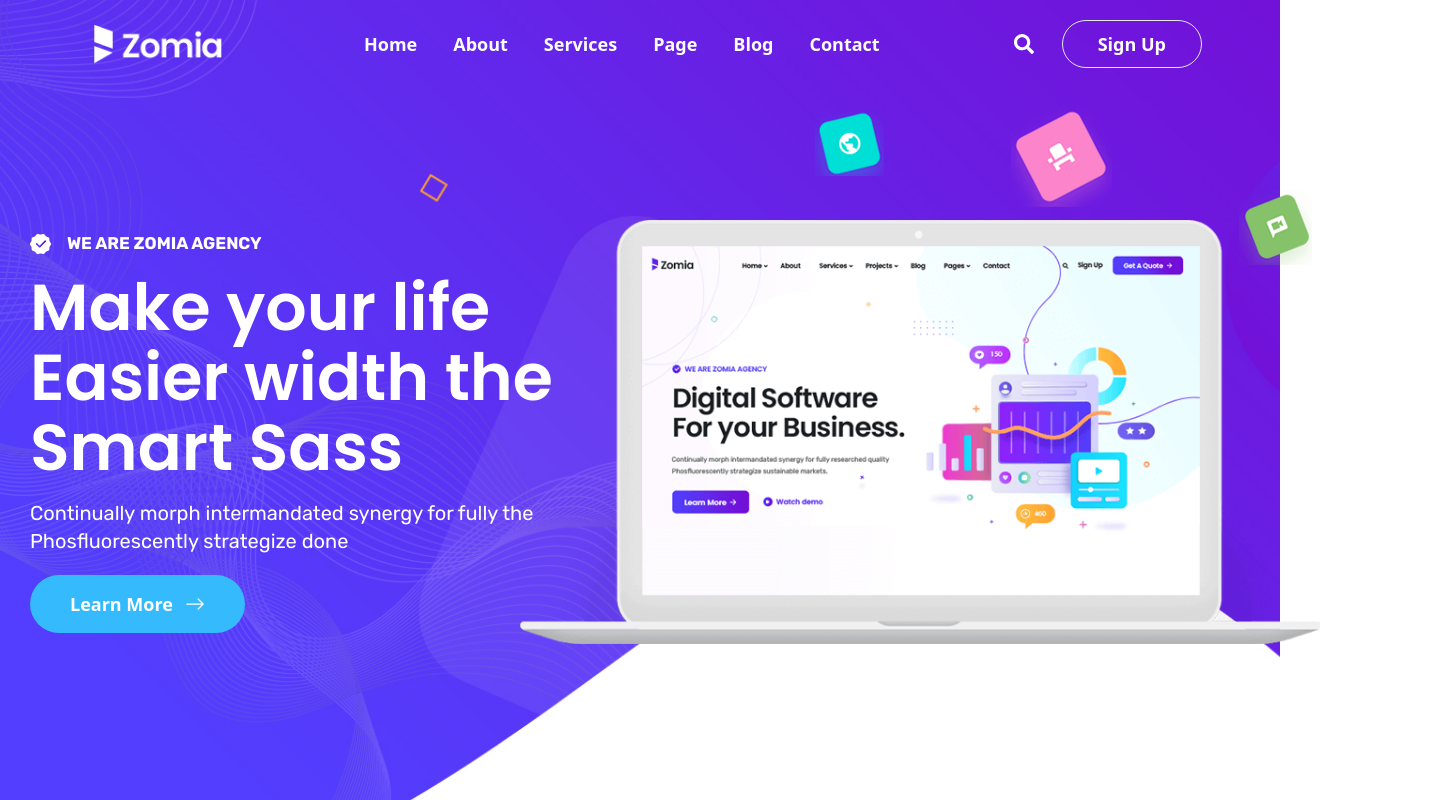
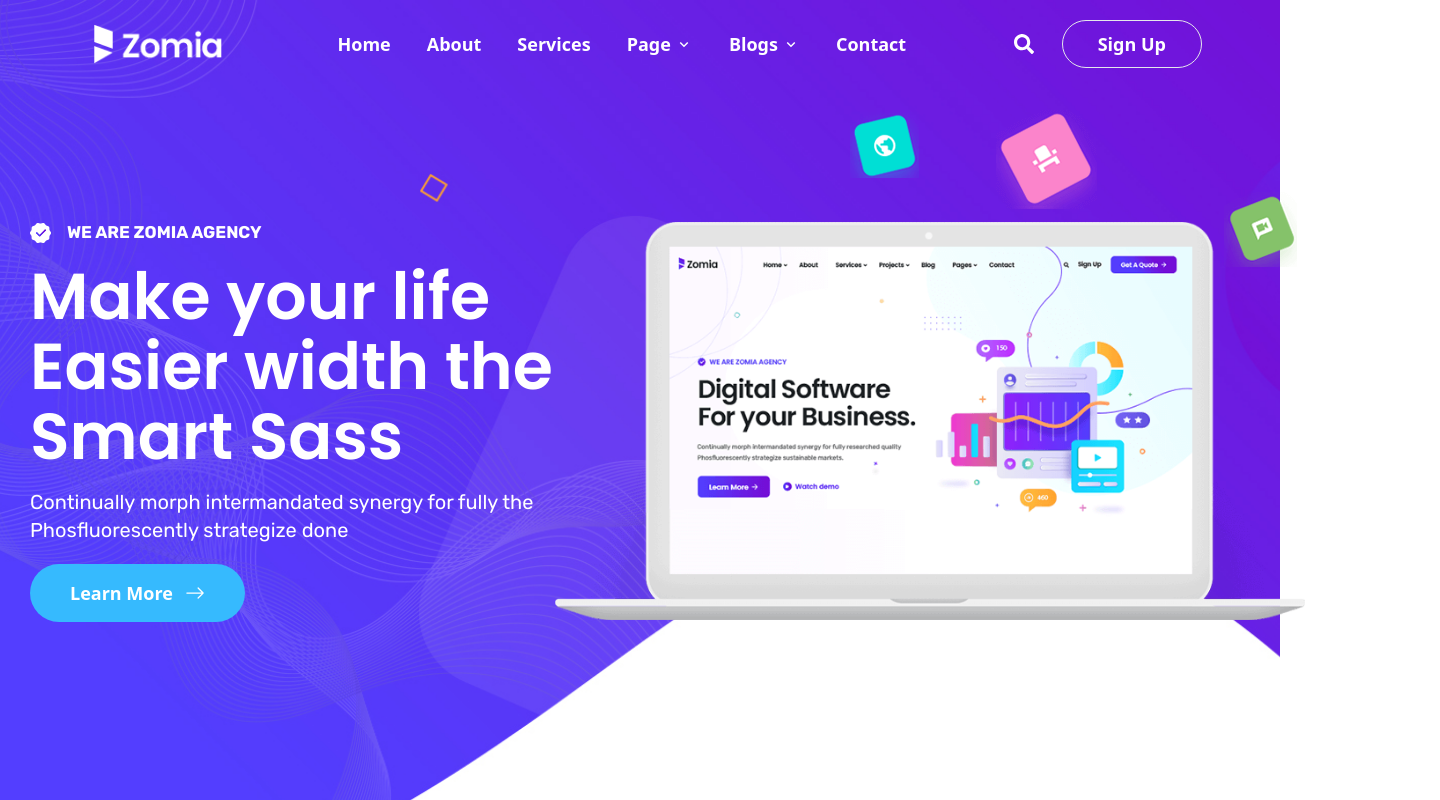
Before and after one commit to hasibahamedsakib/zomia-sass, a React (Vite) app: page / in a window 1280 px wide. Shown: the top 800 px of the page, 1440 px wide, since content can reach past the window. Built offline with nearby package versions, Linux system fonts and the light colour scheme.

Commit message:
home page is compleate with fullay responsive

```diff
--- a/package.json
+++ b/package.json
@@ -10,6 +10,7 @@
     "preview": "vite preview"
   },
   "dependencies": {
+    "aos": "^2.3.4",
     "localforage": "^1.10.0",
     "react": "^18.2.0",
     "react-countup": "^6.4.2",
--- a/src/Components/DesktopApplications/DesktopApplications.jsx
+++ b/src/Components/DesktopApplications/DesktopApplications.jsx
@@ -7,7 +7,7 @@ const DesktopApplications = () => {
       <div className="Container flex items-center flex-col-reverse lg:flex-row-reverse justify-between p-3 md:p-5 ">
         {/* section image */}
         <div className="flex-1 pb-5 md:pb-0 pt-10 lg:pt-0">
-          <div className="aw-12/12 animation-bounce">
+          <div className="w-12/12 animation-bounce">
             <img src="/photo/Saas-Landing-8.png" className="" alt="" />
           </div>
         </div>
--- a/src/Components/Footer/Footer.jsx
+++ b/src/Components/Footer/Footer.jsx
@@ -3,7 +3,7 @@ import FooterForm from "./FooterForm";
 
 const Footer = () => {
   return (
-    <footer className="bg-[url('/photo/footer-img.png')] bg-no-repeat pt-20 pb-4 lg:pt-[165px] lg:pb-[20px] bg-center bg-cover ">
+    <footer className="bg-[url('/photo/footer-img.png')] bg-no-repeat pt-20 pb-4 md:pt-[120px] lg:pt-[165px] lg:pb-[20px] bg-center bg-cover ">
       <div className="Container">
         <FooterForm />
         <FooterContent />
--- a/src/Components/HeroSection/HeroSection.jsx
+++ b/src/Components/HeroSection/HeroSection.jsx
@@ -6,12 +6,12 @@ const HeroSection = () => {
     <div className="bg-[url('/photo/hero-bg.jpg')] bg-center py-10 bg-cover h-[900px]">
       <div className="flex items-center lg:flex-row flex-col  p-3 md:p-5 Container py-5 lg:my-40 space-y-6 md:space-y-8 lg:space-y-0">
         {/* hero text */}
-        <div className="relative lg:-left-[60px] space-y-4 flex-1 text-white lg:w-[550px]">
-          <div className="flex space-x-4 items-center lg:w-[550px]">
+        <div className="relative lg:left-1 xl:-left-[60px] space-y-4 flex-1 text-white xl:w-[540px] w-11/12">
+          <div className="flex space-x-4 items-center md:11/12 xl:w-[540px]">
             <img src="/photo/star.png" alt="" />
             <p className="text-[17px] font-bold">WE ARE ZOMIA AGENCY</p>
           </div>
-          <h1 className="text-3xl md:text-4xl lg:text-[65px] lg:leading-[70px] font-bold  leading-tight lg:w-[550px]">
+          <h1 className="text-3xl md:text-4xl lg:5xl xl:text-[65px] xl:leading-[70px] font-bold  leading-tight w-11/12 xl:w-[540px]">
             Make your life Easier width the Smart Sass
           </h1>
 
@@ -28,15 +28,15 @@ const HeroSection = () => {
         </div>
 
         {/* hero image */}
-        <div className="flex-1 ">
-          <div className="relative md:-left-[120px] lg:w-[800px] md:w-[600px]">
-            <div className="absolute hidden md:block -top-20 md:left-[295px] animation-bounce">
+        <div className=" ">
+          <div className="relative lg:left-[-25px] xl:-left-[75px] w-12/12  md:w-[600px] lg:w-[750px] xl-w-[0] ">
+            <div className="absolute hidden lg:block -top-20 md:left-[295px] animation-bounce">
               <img src="/photo/s3.png" alt="" />
             </div>
-            <div className="absolute hidden md:block md:-top-28 md:right-52 animation-spin">
+            <div className="absolute hidden lg:block md:-top-28 md:right-52 animation-spin">
               <img src="/photo/s4.png" alt="" />
             </div>
-            <div className="absolute hidden md:block md:top-0 md:right-2 animation-bounce">
+            <div className="absolute hidden lg:block md:top-0 md:right-2 animation-bounce">
               <img src="/photo/s5.png" alt="" />
             </div>
 
--- a/src/Components/Meeting/Meeting.jsx
+++ b/src/Components/Meeting/Meeting.jsx
@@ -31,10 +31,10 @@ const Meeting = () => {
               <img
                 src="/photo/image-1.png"
                 alt="website-and_apps_image"
-                className=" align-middle z-50 lg:w-[400px] ml-7 mt-6 md:ml-16 md:mt-0"
+                className=" align-middle z-50 w-11/12 md:12/12 lg:w-[400px] ml-7 mt-6 md:ml-16 md:mt-0"
               />
             </div>
-            <div className="absolute  top-10 animation-spin w-12/12 py-5">
+            <div className="absolute  top-10 animation-spin w-11/12 md:w-12/12 py-5">
               <img src="/photo/circle.png" className="" alt="" />
             </div>
           </div>
--- /dev/null
+++ b/src/Components/Navbar/NavBarDemo.jsx
@@ -0,0 +1,201 @@
+import { Link, NavLink } from "react-router-dom";
+import useScrollPosition from "./useScrollPosition";
+import { FaBars, FaSearch } from "react-icons/fa";
+import { IoMdClose } from "react-icons/io";
+import { BiChevronDown } from "react-icons/bi";
+import { useState } from "react";
+
+const NavBarDemo = () => {
+  // modal openar
+  const [isOpen, setIsOpen] = useState(false);
+  // scrolling tracker
+  const scrollPosition = useScrollPosition();
+  // background color add and remover
+  const navbarBgColor =
+    scrollPosition > 100 ? "lg:bg-[#5a49f8]" : "lg:bg-transparent";
+
+  const toggleNavbar = () => {
+    setIsOpen(!isOpen);
+  };
+
+  return (
+    <nav
+      className={` w-full lg:fixed   z-10  lg:px-10 lg:py-2  transition-all duration-300 ${navbarBgColor} `}
+    >
+      <div className="Container ">
+        <div className="flex flex-col lg:flex-row items-center justify-between">
+          {/* website Logo */}
+          <div className=" w-48 lg:w-40   p-4 ">
+            <Link to="/">
+              <img
+                src="/photo/logo-1.png"
+                className="hidden lg:block"
+                alt="Zomia_website_logo"
+              />
+              <img
+                src="/photo/logo.png"
+                className=" lg:hidden"
+                alt="Zomia_website_logo"
+              />
+            </Link>
+          </div>
+          {/* small screen size */}
+          <div className="px-3 w-full lg:hidden flex justify-between text-white bg-[#5f4ff8] p-3">
+            <h2 className="text-2xl uppercase font-semibold">Zomia</h2>
+            <button
+              className="lg:hidden block focus:outline-none "
+              onClick={toggleNavbar}
+            >
+              {/* modal open and close */}
+              {isOpen ? (
+                <IoMdClose className="w-6 h-6 text-white" />
+              ) : (
+                <FaBars className="w-5 h-5 text-white" />
+              )}
+            </button>
+          </div>
+          {/* All navLink are hear with active */}
+          <ul
+            className={`${
+              isOpen ? "block" : "hidden"
+            } text-left w-full lg:w-fit  ease-in-out lg:flex space-y-2 lg:space-y-0 lg:text-center  lg:space-x-3 space-x-0 flex flex-col lg:flex-row font-semibold  md:text-lg text-slate-900`}
+          >
+            <NavLink
+              className={`${({ isActive, isPending }) =>
+                isPending
+                  ? "pending"
+                  : isActive
+                  ? "active"
+                  : ""} lg:text-white border-b-2 lg:border-b-0 px-3 py-2 w-full block`}
+              to="/"
+            >
+              Home
+            </NavLink>
+            <NavLink
+              className={`${({ isActive, isPending }) =>
+                isPending
+                  ? "pending"
+                  : isActive
+                  ? "active"
+                  : ""} lg:text-white border-b-2 lg:border-b-0 px-3 py-2 w-full block transition-all duration-300`}
+              to="/about"
+            >
+              About
+            </NavLink>
+            <NavLink
+              className={`${({ isActive, isPending }) =>
+                isPending
+                  ? "pending"
+                  : isActive
+                  ? "active"
+                  : ""} lg:text-white border-b-2 lg:border-b-0 px-3 py-2 w-full block transition-all duration-300`}
+              to="/services"
+            >
+              Services
+              {/* pages menu and submenu link */}
+            </NavLink>
+            <NavLink
+              className={`${({ isActive, isPending }) =>
+                isPending
+                  ? "pending"
+                  : isActive
+                  ? "active"
+                  : ""} lg:text-white border-b-2 lg:border-b-0 px-3 py-2 w-full block transition-all duration-300 group relative `}
+              to="#"
+            >
+              <span className="flex items-center">
+                Page
+                <BiChevronDown className="ml-1" />
+              </span>
+              <div className="absolute pt-4 lg:pt-7 z-20">
+                <ul className="shadow-lg hidden group-hover:block rounded-sm bg-white text-black w-60 text-left transition-all duration-500  text-base ">
+                  <div className="  hover:bg-purple-0 hover:text-white py-3 px-5 group">
+                    <li className="hover:ml-3 duration-300 ">
+                      <NavLink to="/about.html">ABOUT US</NavLink>
+                    </li>
+                  </div>
+                  <div className="  hover:bg-purple-0 hover:text-white py-3 px-5 group">
+                    <li className="hover:ml-3 duration-300 ">
+                      <NavLink to="/service.html">SERVICE</NavLink>
+                    </li>
+                  </div>
+                  <div className="  hover:bg-purple-0 hover:text-white py-3 px-5 group">
+                    <li className="hover:ml-3 duration-300 ">
+                      <NavLink to="/team.html">TEAM MEMBER</NavLink>
+                    </li>
+                  </div>
+                  <div className="  hover:bg-purple-0 hover:text-white py-3 px-5 group">
+                    <li className="hover:ml-3 duration-300 ">
+                      <NavLink to="/contact.html">CONTACT</NavLink>
+                    </li>
+                  </div>
+                  <div className="  hover:bg-purple-0 hover:text-white py-3 px-5 group">
+                    <li className="hover:ml-3 duration-300 ">
+                      <NavLink to="/faq.html">FAQ</NavLink>
+                    </li>
+                  </div>
+                </ul>
+              </div>
+            </NavLink>
+            {/* blog sub menu link */}
+            <NavLink
+              className={`${({ isActive, isPending }) =>
+                isPending
+                  ? "pending"
+                  : isActive
+                  ? "active"
+                  : ""} lg:text-white border-b-2 lg:border-b-0 px-3 py-2 w-full block transition-all duration-300 group relative `}
+              to="#"
+            >
+              <span className="flex items-center">
+                Blogs
+                <BiChevronDown className="ml-1" />
+              </span>
+              <div className="absolute pt-4 lg:pt-7 z-20">
+                <ul className="shadow-lg hidden group-hover:block rounded-sm bg-white text-black w-60 text-left transition-all duration-500  text-base">
+                  <div className="  hover:bg-purple-0 hover:text-white py-3 px-5 group">
+                    <li className="hover:ml-3 duration-300 ">
+                      <NavLink to="/blog_list">BLOG LIST</NavLink>
+                    </li>
+                  </div>
+                  <div className="  hover:bg-purple-0 hover:text-white py-3 px-5 group">
+                    <li className="hover:ml-3 duration-300 ">
+                      <NavLink to="/blog_grid">BLOG GRID</NavLink>
+                    </li>
+                  </div>
+                  <div className="  hover:bg-purple-0 hover:text-white py-3 px-5 group">
+                    <li className="hover:ml-3 duration-300 ">
+                      <NavLink to="/blog_details">BLOG DETAILS</NavLink>
+                    </li>
+                  </div>
+                </ul>
+              </div>
+            </NavLink>
+            <NavLink
+              className={`${({ isActive, isPending }) =>
+                isPending
+                  ? "pending"
+                  : isActive
+                  ? "active"
+                  : ""} lg:text-white border-b-2 lg:border-b-0 px-3 py-2 w-full block transition-all duration-300`}
+              to="/contact"
+            >
+              Contact
+            </NavLink>
+          </ul>
+
+          {/* large device visible button and search icon */}
+          <div className="hidden lg:flex space-x-5 items-center justify-center">
+            <div className="group p-2 text-white   outline-none  hover:bg-white ease-in-out duration-300 rounded-lg">
+              <FaSearch className=" group-hover:text-[#5a49f8] w-5 h-5 text-white " />
+            </div>
+
+            <button className="btn btn-main">Sign Up</button>
+          </div>
+        </div>
+      </div>
+    </nav>
+  );
+};
+
+export default NavBarDemo;
--- a/src/Components/Navbar/Navbar.jsx
+++ b/src/Components/Navbar/Navbar.jsx
@@ -2,8 +2,9 @@ import { Link, NavLink } from "react-router-dom";
 import useScrollPosition from "./useScrollPosition";
 import { FaBars, FaSearch } from "react-icons/fa";
 import { IoMdClose } from "react-icons/io";
-import { useState } from "react";
-
+import { useEffect, useState } from "react";
+import AOS from "aos";
+import "aos/dist/aos.css";
 const Navbar = () => {
   // modal openar
   const [isOpen, setIsOpen] = useState(false);
@@ -17,9 +18,12 @@ const Navbar = () => {
     setIsOpen(!isOpen);
   };
 
+  useEffect(() => {
+    AOS.init(); // Initialize AOS
+  }, []);
   return (
     <nav
-      className={` w-full lg:fixed   z-10  lg:px-10 lg:py-2  transition-all duration-300 ${navbarBgColor} `}
+      className={` w-full lg:fixed   z-10  lg:px-10 transition-all duration-300 ${navbarBgColor} `}
     >
       <div className="Container ">
         <div className="flex flex-col lg:flex-row items-center justify-between">
@@ -65,7 +69,7 @@ const Navbar = () => {
                   ? "pending"
                   : isActive
                   ? "active"
-                  : ""} lg:text-white border-b-2 lg:border-b-0 px-3 py-2 w-full block`}
+                  : ""} lg:text-white border-b-2 lg:border-b-0 px-3 py-4 w-full block`}
               to="/"
             >
               Home
@@ -76,7 +80,7 @@ const Navbar = () => {
                   ? "pending"
                   : isActive
                   ? "active"
-                  : ""} lg:text-white border-b-2 lg:border-b-0 px-3 py-2 w-full block transition-all duration-300`}
+                  : ""} lg:text-white border-b-2 lg:border-b-0 px-3 py-4 w-full block transition-all duration-300`}
               to="/about"
             >
               About
@@ -87,7 +91,7 @@ const Navbar = () => {
                   ? "pending"
                   : isActive
                   ? "active"
-                  : ""} lg:text-white border-b-2 lg:border-b-0 px-3 py-2 w-full block transition-all duration-300`}
+                  : ""} lg:text-white border-b-2 lg:border-b-0 px-3 py-4 w-full block transition-all duration-300`}
               to="/services"
             >
               Services
@@ -99,10 +103,30 @@ const Navbar = () => {
                   ? "pending"
                   : isActive
                   ? "active"
-                  : ""} lg:text-white border-b-2 lg:border-b-0 px-3 py-2 w-full block transition-all duration-300`}
+                  : ""} lg:text-white border-b-2 lg:border-b-0 px-3 py-4 w-full block transition-all duration-300 group relative`}
               to="/page"
             >
               Page
+              <ul
+                data-aos="fade-down-right"
+                className="absolute top-16 hidden group-hover:block rounded-sm p-4 bg-white text-black w-40 text-left transition-all duration-500 font-normal text-base delay-150"
+              >
+                <li className="hover:ml-3 duration-300">
+                  <NavLink to="/about.html">ABOUT US</NavLink>
+                </li>
+                <li className="hover:ml-3 duration-300">
+                  <NavLink to="/service.html">SERVICE</NavLink>
+                </li>
+                <li className="hover:ml-3 duration-300">
+                  <NavLink to="/team.html">TEAM MEMBER</NavLink>
+                </li>
+                <li className="hover:ml-3 duration-300">
+                  <NavLink to="/contact.html">CONTACT</NavLink>
+                </li>
+                <li className="hover:ml-3 duration-300">
+                  <NavLink to="/faq.html">FAQ</NavLink>
+                </li>
+              </ul>
             </NavLink>
             <NavLink
               className={`${({ isActive, isPending }) =>
@@ -110,7 +134,7 @@ const Navbar = () => {
                   ? "pending"
                   : isActive
                   ? "active"
-                  : ""} lg:text-white border-b-2 lg:border-b-0 px-3 py-2 w-full block transition-all duration-300`}
+                  : ""} lg:text-white border-b-2 lg:border-b-0 px-3 py-4 w-full block transition-all duration-300`}
               to="/blog"
             >
               Blog
@@ -121,7 +145,7 @@ const Navbar = () => {
                   ? "pending"
                   : isActive
                   ? "active"
-                  : ""} lg:text-white border-b-2 lg:border-b-0 px-3 py-2 w-full block transition-all duration-300`}
+                  : ""} lg:text-white border-b-2 lg:border-b-0 px-3 py-4 w-full block transition-all duration-300`}
               to="/contact"
             >
               Contact
--- a/src/Main/Main.jsx
+++ b/src/Main/Main.jsx
@@ -1,11 +1,13 @@
 import { Outlet } from "react-router-dom";
 import Footer from "../Components/Footer/Footer";
-import Navbar from "../Components/Navbar/Navbar";
+// import Navbar from "../Components/Navbar/Navbar";
+import NavBarDemo from "../Components/Navbar/NavBarDemo";
 
 const Main = () => {
   return (
     <>
-      <Navbar />
+      {/* <Navbar /> */}
+      <NavBarDemo />
       <div>
         <Outlet />
       </div>
```
Also changed, not shown: 1 other file (tests, documents, lock files or other folders).
